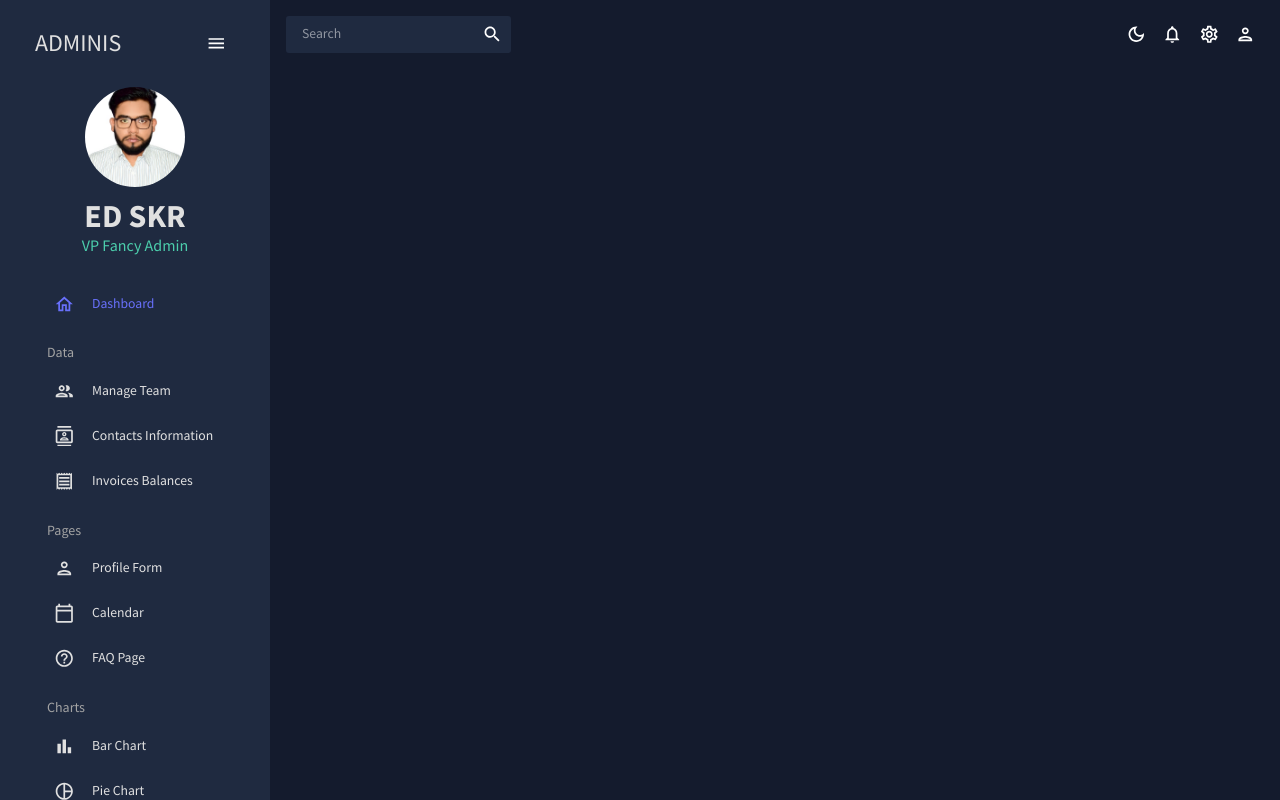
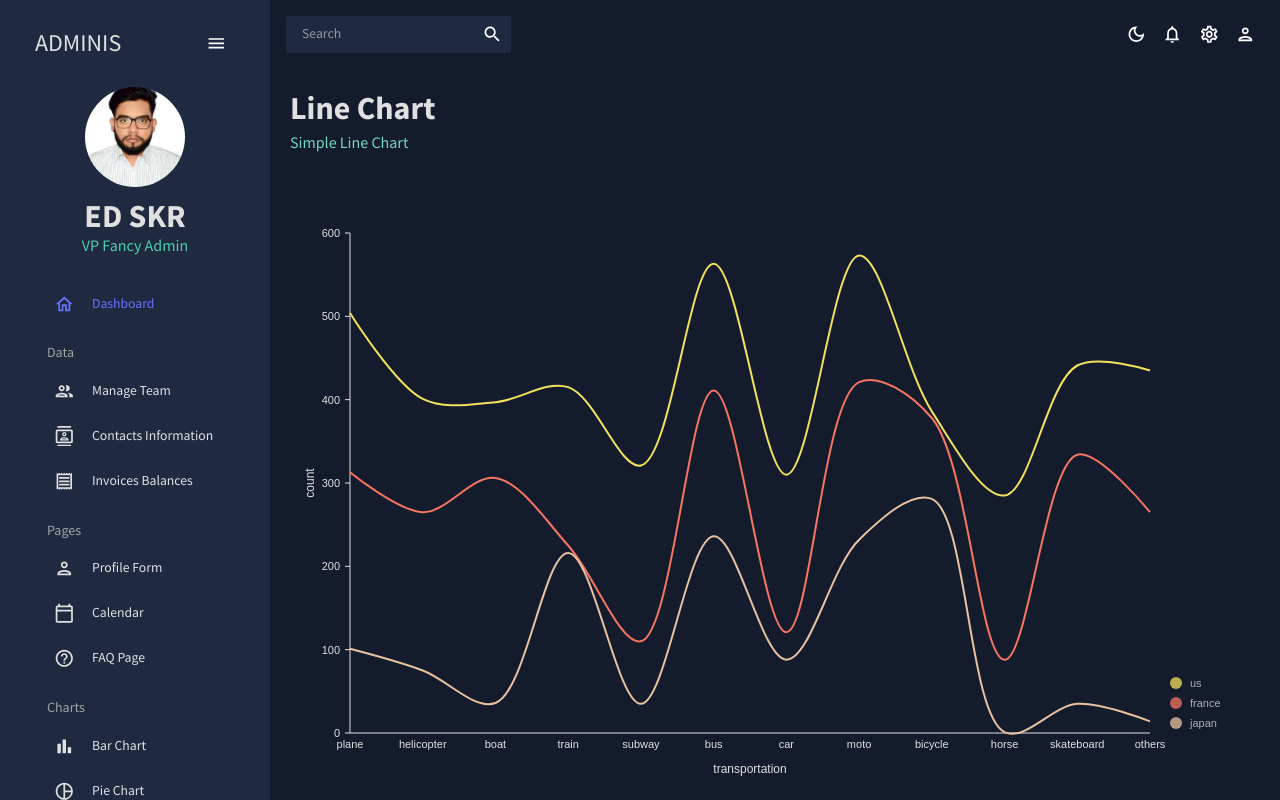
Before and after one commit to SOUROVSARKERTEC12/material_ui_admin_dashboard, a React (Vite) app: page /line in a window 1280 px wide. Built offline with nearby package versions, Linux system fonts and the light colour scheme.

Commit message:
LineChart add in line

```diff
--- a/src/App.jsx
+++ b/src/App.jsx
@@ -12,6 +12,7 @@
 import FAQ from "./scenes/faq/FAQ.jsx";
 import Bar from "./scenes/bar/Bar.jsx";
 import Pie from "./scenes/pie/Pie.jsx";
+import Line from "./scenes/line/Line.jsx";
 
 function App() {
     const [theme, colorMode] = useMode()
@@ -33,6 +34,7 @@
                             <Route path="/faq" element={<FAQ />} />
                             <Route path="/bar" element={<Bar />} />
                             <Route path="/pie" element={<Pie />} />
+                            <Route path="/line" element={<Line />} />
                         </Routes>
                     </main>
                 </div>
--- /dev/null
+++ b/src/scenes/line/Line.jsx
@@ -0,0 +1,17 @@
+import { Box } from "@mui/material";
+import Header from "../../components/Header";
+import LineChart from "../../components/LineChart";
+
+
+const Line = ()=>{
+    return (
+        <Box m="20px">
+            <Header title="Line Chart" subtitle="Simple Line Chart"/>
+            <Box height="75vh">
+                <LineChart/>
+            </Box>
+        </Box>
+    )
+}
+
+export default Line
```
